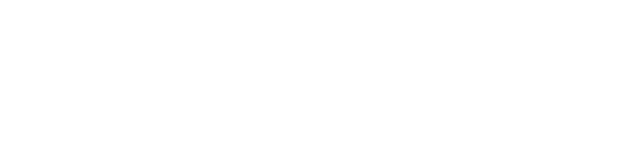
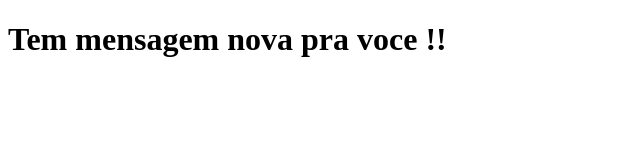
Before and after one commit to Dan1206/curso-git-e-github, a plain HTML site: page index.html in a window 1280 px wide. Shown: the whole page, without its empty margins (0-640 px from the left). Drawn offline with Linux system fonts and the light colour scheme.

```diff
--- a/index.html
+++ b/index.html
@@ -6,6 +6,6 @@
     <title>Curso de Git e GitHub</title>
 </head>
 <body>
-
+    <h1> Tem mensagem nova pra voce !!</h1>
 </body>
 </html>
```
Also changed, not shown: 1 other file.
